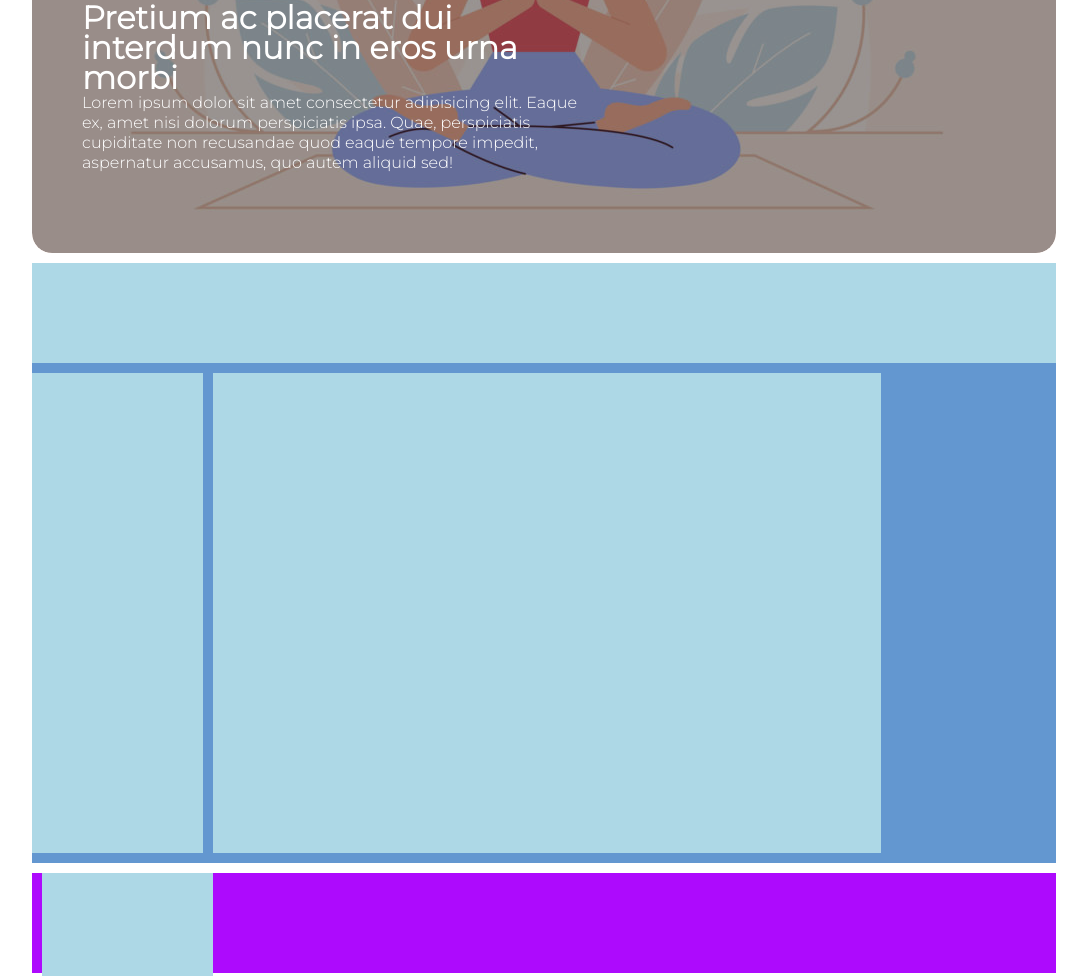
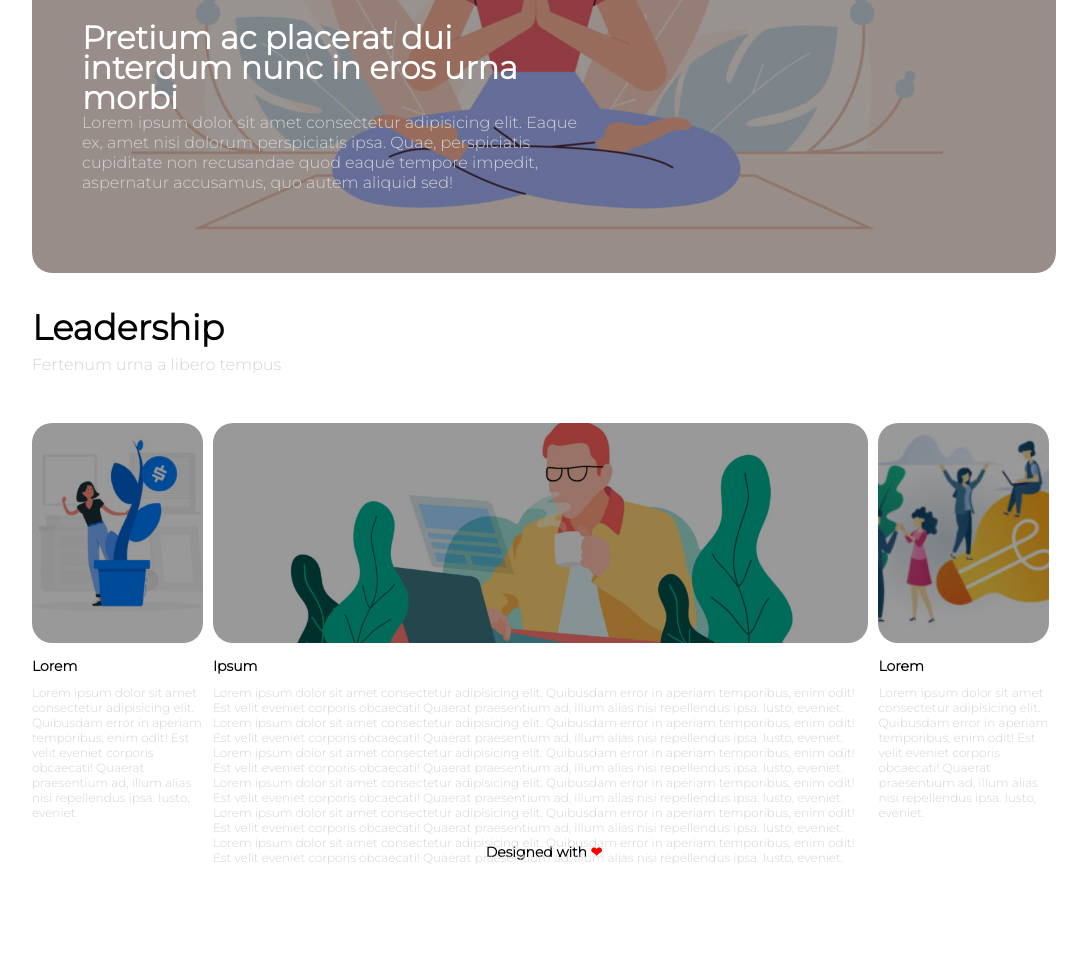
Before and after one commit to Martina-LP/htmlcss-wp, a plain HTML site: page repo-clonata/index.html in a window 1280 px wide. Shown: the part 500-1476 px from the top of the page, without its empty margins (96-1183 px from the left). After the commit the page ends 1377 px from the top, so only its background shows below. Drawn offline with Linux system fonts and the light colour scheme.

Commit message:
Edited Main and Footer

```diff
--- a/repo-clonata/css/style.css
+++ b/repo-clonata/css/style.css
@@ -2,20 +2,24 @@
   box-sizing: border-box;
   margin: 0;
   padding: 0;
-  font-family: "Montserrat";
+  font-family: "Montserrat", Arial;
 }
 
 .container {
   margin: auto;
   width: 80%;
 }
-/* First section */
+/* Header */
+header {
+  margin: 20px 0;
+}
+/* Logo */
 .logo {
   height: 70px;
   border-right: 1px solid lightgrey;
   padding-right: 10px;
 }
-
+/* Menu */
 ul {
   position: flex;
   list-style-type: none;
@@ -30,7 +34,7 @@ a:link {
   color: grey;
   text-decoration: none;
 }
-/* Second section */
+ /* Banner */
 .banner {
   position: relative;
   height: 600px;
@@ -53,7 +57,7 @@ a:link {
   background-color: rgba(0, 0, 0, 0.4);
   border-radius: 20px;
 }
-
+/* Title and description */
 .banner-titledescription {
   position: absolute;
   color: white;
@@ -66,49 +70,91 @@ h1 {
   line-height: 30px;
 }
 
-p {
+.description {
   line-height: 20px;
 }
 /* Main */
 main {
-  background-color: #6397d0;
-  height: 600px;
+  margin: 20px 0;
+  height: 500px;
+}
+/* Title and description */
+.main-titledescription {
+  height: 70px;
+  line-height: 30px;
+  margin: 40px 0;
+}
+
+.title {
+  color: black;
+  font-size: 35px;
+  font-weight: bolder;
+}
+
+.description {
+  color: lightgrey;
+  font-weight: lighter;
+}
+/* Columns */
+.columns {
+  display: inline-block;
+  position: relative;
+  height: 220px;
+  float: left;
+  border-radius: 10px;
+}
+/* Images */
+.columns-img {
+  display: inline-block;
+  height: 100%;
+  width: 100%;
+  object-fit: cover;
+  border-radius: 10px;
+}
+/* First and third column */
+.left, .right {
+  width: calc(50% / 3);
+}
+/* Mid column */
+.middle {
+  width: 64%;
+  margin: 0 1%;
+}
+/* Paragraphs */
+.text {
+  height: 100%;
+  width: 100%;
+  color: black;
+  font-size: 12px;
+  margin-bottom: 10px;
+}
+
+h3 {
   margin: 10px 0;
 }
-/* First section */
-.menu {
-  background-color: #add8e6;
-  height: 100px;
-}
-/* Second section */
-.columns {
-  background-color: #add8e6;
-  height: 480px;
-  float: left;
-}
-/* First column */
-.left {
-  width: calc( 50% / 3 );
-  margin: 10px 10px 10px 0;
-}
-/* Second column */
-.middle {
-  width: 65.3%;
-  margin: 10px 0;
-}
-/* Third column */
-.right {
-  width: calc( 50% / 3 );
-  margin: 10px 0 10px 10px;
+
+p {
+  color: lightgrey;
 }
 
-.content::after {
+.clearfix::after {
   content: "";
   display: table;
   clear: both;
 }
 /* Footer */
 footer {
-  background-color: #ad0afd;
-  height: 100px;
+  display: inline-block;
+  text-align: center;
+  color: black;
+  font-size: 14px;
+  font-weight: bolder;
+  width: 100%;
+  height: 40px;
+  overflow: hidden;
+  padding: 1%;
 }
+
+.heart {
+  color: red;
+}
--- a/repo-clonata/index.html
+++ b/repo-clonata/index.html
@@ -10,14 +10,14 @@
 
   <link href="https://fonts.googleapis.com/css2?family=Montserrat:wght@300&amp;family=Heebo:wght@600&amp;display=swap" rel="stylesheet">
 </head>
+
 <body>
+  <!-- Container -->
   <div class="container">
     <!-- Header -->
     <header>
-      <div class="firstrow">
-        <img class="logo" src="img/logo.png" alt="Neori Logo">
-      </div>
-
+      <img class="logo" src="img/logo.png" alt="Neori Logo">
+    <!-- Menu -->
       <nav>
         <ul>
           <li><a href="#">FEATURES</a></li>
@@ -28,31 +28,72 @@
           <li><a href="#">CONTACT</a></li>
         </ul>
       </nav>
+    <!-- End menu -->
+    <!-- Banner -->
       <div class="banner">
         <div class="overlay"></div>
           <img class="yoga" src="img/banner.jpg" alt="Yoga girl">
           <div class="banner-titledescription">
             <h1>Pretium ac placerat dui interdum nunc in eros urna morbi</h1>
-            <p>
+            <span class="description">
               Lorem ipsum dolor sit amet consectetur adipisicing elit. Eaque ex, amet nisi dolorum perspiciatis ipsa. Quae, perspiciatis cupiditate non recusandae quod eaque tempore impedit, aspernatur accusamus, quo autem aliquid sed!
-            </p>
+            </span>
           </div>
       </div>
+    <!-- End banner -->
     </header>
     <!-- End Header -->
     <!-- Main -->
     <main>
-      <div class="menu"></div>
-      <div class="content">
-      <div class="columns left"></div>
-      <div class="columns middle"></div>
-      <div class="columns right"></div>
+      <!-- Main title and description -->
+      <div class="main-titledescription">
+        <span class="title">Leadership</span><br>
+        <span class="description">Fertenum urna a libero tempus</span>
       </div>
+      <!-- End main title and description -->
+      <!-- Clearfix -->
+      <div class="clearfix">
+        <!-- First column -->
+        <aside class="columns left">
+          <div class="overlay"></div>
+          <img class="columns-img" src="img/img-1.jpg" alt="Plant girl">
+          <div class="text">
+            <h3>Lorem</h3>
+            <p>Lorem ipsum dolor sit amet consectetur adipisicing elit. Quibusdam error in aperiam temporibus, enim odit! Est velit eveniet corporis obcaecati! Quaerat praesentium ad, illum alias nisi repellendus ipsa. Iusto, eveniet.</p>
+          </div>
+        </aside>
+        <!-- End first column -->
+        <!-- Second column -->
+        <div class="columns middle">
+          <div class="overlay"></div>
+          <img class="columns-img" src="img/banner-2.jpg" alt="Coffee boy">
+          <div class="text">
+            <h3>Ipsum</h3>
+            <p>Lorem ipsum dolor sit amet consectetur adipisicing elit. Quibusdam error in aperiam temporibus, enim odit! Est velit eveniet corporis obcaecati! Quaerat praesentium ad, illum alias nisi repellendus ipsa. Iusto, eveniet. Lorem ipsum dolor sit amet consectetur adipisicing elit. Quibusdam error in aperiam temporibus, enim odit! Est velit eveniet corporis obcaecati! Quaerat praesentium ad, illum alias nisi repellendus ipsa. Iusto, eveniet. Lorem ipsum dolor sit amet consectetur adipisicing elit. Quibusdam error in aperiam temporibus, enim odit! Est velit eveniet corporis obcaecati! Quaerat praesentium ad, illum alias nisi repellendus ipsa. Iusto, eveniet. Lorem ipsum dolor sit amet consectetur adipisicing elit. Quibusdam error in aperiam temporibus, enim odit! Est velit eveniet corporis obcaecati! Quaerat praesentium ad, illum alias nisi repellendus ipsa. Iusto, eveniet. Lorem ipsum dolor sit amet consectetur adipisicing elit. Quibusdam error in aperiam temporibus, enim odit! Est velit eveniet corporis obcaecati! Quaerat praesentium ad, illum alias nisi repellendus ipsa. Iusto, eveniet. Lorem ipsum dolor sit amet consectetur adipisicing elit. Quibusdam error in aperiam temporibus, enim odit! Est velit eveniet corporis obcaecati! Quaerat praesentium ad, illum alias nisi repellendus ipsa. Iusto, eveniet.</p>
+          </div>
+        </div>
+        <!-- End second column -->
+        <!-- Third column -->
+        <aside class="columns right">
+          <div class="overlay"></div>
+          <img class="columns-img" src="img/img-2.jpg" alt="Brainstorm">
+          <div class="text">
+            <h3>Lorem</h3>
+            <p>Lorem ipsum dolor sit amet consectetur adipisicing elit. Quibusdam error in aperiam temporibus, enim odit! Est velit eveniet corporis obcaecati! Quaerat praesentium ad, illum alias nisi repellendus ipsa. Iusto, eveniet.</p>
+          </div>
+        </aside>
+        <!-- End third column -->
+      </div>
+      <!-- End clearfix -->
     </main>
     <!-- End main -->
     <!-- Footer -->
-    <footer></footer>
+    <footer>
+      Designed with
+      <span class="heart">&#10084;</span>
+    </footer>
     <!-- End footer -->
   </div>
+  <!-- End container -->
 </body>
 </html>
```
